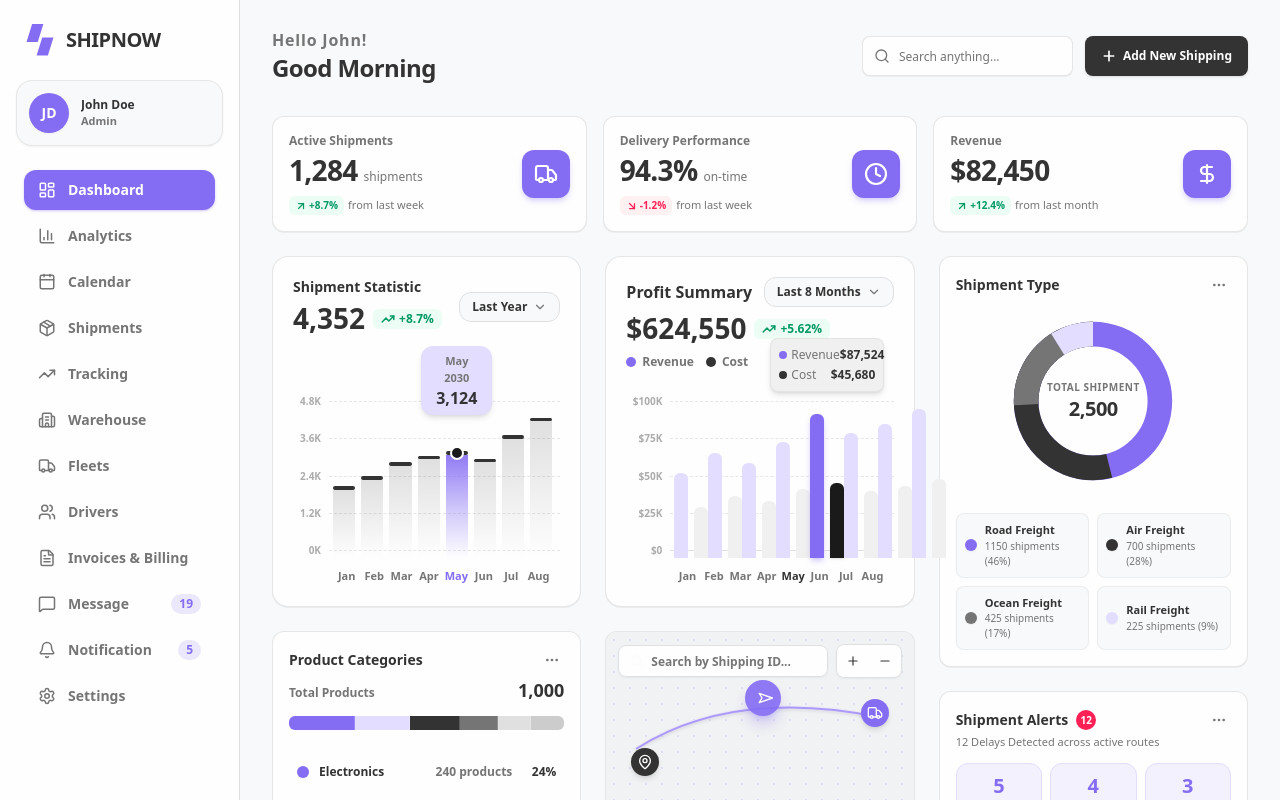
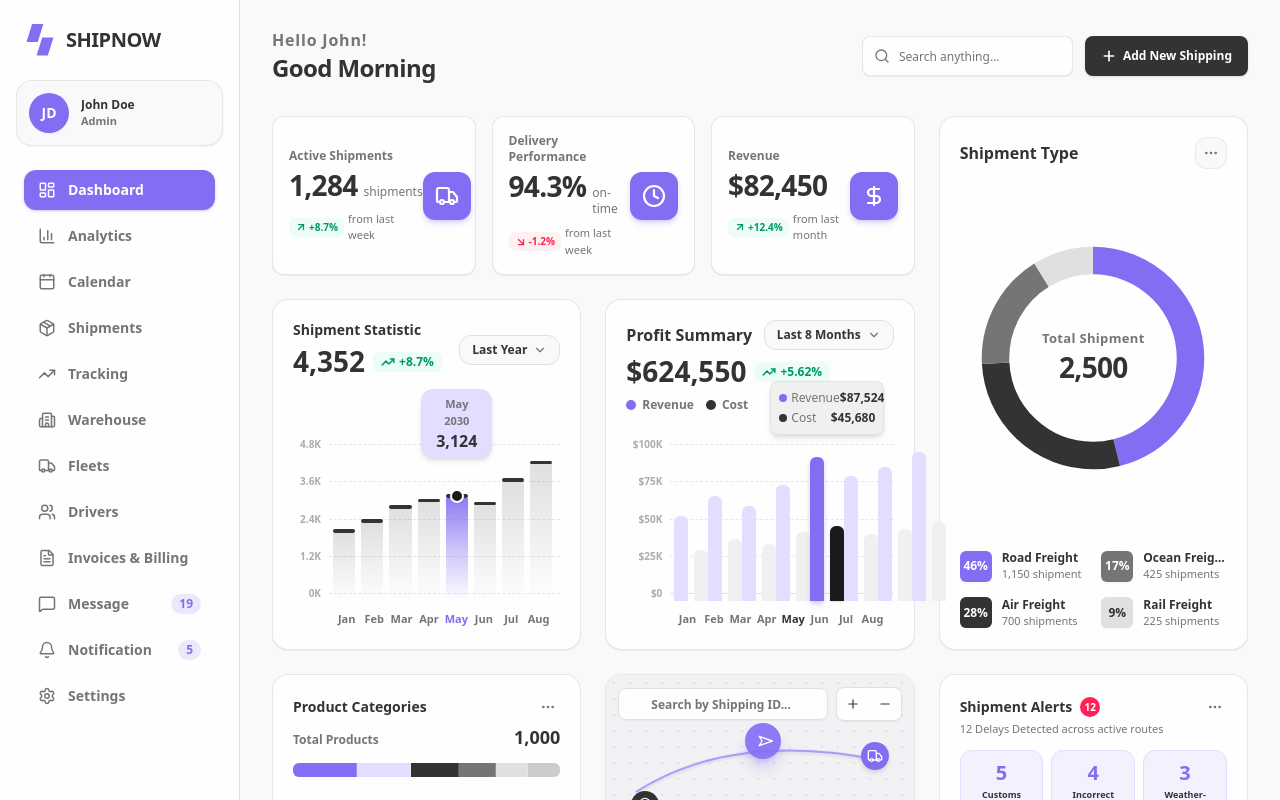
Before and after one commit to sadiq1020/ShipNow-frontend, a Next.js app: page /dashboard in a window 1280 px wide. Shown: the top 800 px of the page. Built offline with nearby package versions, Linux system fonts and the light colour scheme.

Commit message:
fix: dashboard page figures weight

```diff
--- a/src/app/(dashboard)/dashboard/page.tsx
+++ b/src/app/(dashboard)/dashboard/page.tsx
@@ -12,39 +12,46 @@ import {
 
 export default function DashboardPage() {
   return (
-    <div className="flex flex-col gap-6 w-full max-w-7xl mx-auto">
-      {/* 1. TOP OVERVIEW SUMMARY CARDS */}
-      <OverviewCards />
+    <div className="flex flex-col gap-6 w-full max-w-[1177px] mx-auto">
+      {/* 1. TOP BLOCK: Left (Overview KPI Cards + Charts) & Right (Shipment Type) */}
+      <div className="grid grid-cols-1 lg:grid-cols-12 gap-6 items-stretch">
+        {/* LEFT REGION (8 Cols): 3 Overview Cards + 2 Charts */}
+        <div className="lg:col-span-8 flex flex-col gap-6 justify-between">
+          {/* 3 Overview KPI Summary Cards */}
+          <OverviewCards />
 
-      {/* 2. MAIN DASHBOARD CONTENT GRID */}
-      {/*
-        DESKTOP (lg: 1024px+): 2-Column layout (Left 8 cols, Right 4 cols)
-        TABLET (md: 768px - 1023px): Optimized 2-Column responsive rows
-        MOBILE (< 768px): Single vertical column stack
-      */}
-      <div className="grid grid-cols-1 lg:grid-cols-12 gap-6 items-start">
-        {/* LEFT COLUMN IN DESKTOP (8 COLS) / FULL WIDTH IN TABLET/MOBILE */}
-        <div className="lg:col-span-8 flex flex-col gap-6 w-full">
-          {/* Charts Row */}
-          <div className="grid grid-cols-1 md:grid-cols-2 gap-6 w-full">
+          {/* Shipment Statistic & Profit Summary Side-by-Side */}
+          <div className="grid grid-cols-1 md:grid-cols-2 gap-6 flex-1">
             <ShipmentStatisticCard />
             <ProfitSummaryCard />
           </div>
+        </div>
 
-          {/* Categories & Route Map Row in Desktop; Responsive in Tablet */}
-          <div className="grid grid-cols-1 md:grid-cols-2 gap-6 w-full">
-            <ProductCategoriesCard />
-            <RouteMapCard />
-          </div>
+        {/* RIGHT REGION (4 Cols): Shipment Type Card (Tall Card Spanning Height) */}
+        <div className="lg:col-span-4 flex flex-col">
+          <ShipmentTypeCard />
+        </div>
+      </div>
 
-          {/* Recent Shipments Data Table */}
+      {/* 2. MIDDLE BLOCK: Product Categories (4 Cols) | Route Map (4 Cols) | Shipment Alerts (4 Cols) */}
+      <div className="grid grid-cols-1 lg:grid-cols-12 gap-6 items-stretch">
+        <div className="lg:col-span-4 flex flex-col">
+          <ProductCategoriesCard />
+        </div>
+        <div className="lg:col-span-4 flex flex-col">
+          <RouteMapCard />
+        </div>
+        <div className="lg:col-span-4 flex flex-col">
+          <ShipmentAlertsCard />
+        </div>
+      </div>
+
+      {/* 3. BOTTOM BLOCK: Recent Shipments Data Table (8 Cols) & Recent Activity Feed (4 Cols) */}
+      <div className="grid grid-cols-1 lg:grid-cols-12 gap-6 items-start">
+        <div className="lg:col-span-8">
           <RecentShipmentsTable />
         </div>
-
-        {/* RIGHT COLUMN IN DESKTOP (4 COLS) / RESPONSIVE GRID IN TABLET/MOBILE */}
-        <div className="lg:col-span-4 flex flex-col gap-6 w-full">
-          <ShipmentTypeCard />
-          <ShipmentAlertsCard />
+        <div className="lg:col-span-4">
           <RecentActivityCard />
         </div>
       </div>
--- a/src/components/dashboard/OverviewCards.tsx
+++ b/src/components/dashboard/OverviewCards.tsx
@@ -27,7 +27,7 @@ export function OverviewCards() {
                 {card.title}
               </span>
               <div className="flex items-baseline gap-1.5">
-                <span className="text-[28px] md:text-[24px] lg:text-[28px] leading-tight font-black text-[#333333] tracking-tight">
+                <span className="text-[28px] md:text-[24px] lg:text-[28px] leading-tight font-bold text-[#333333] tracking-tight">
                   {card.value}
                 </span>
                 {card.unit && (
--- a/src/components/dashboard/ProductCategoriesCard.tsx
+++ b/src/components/dashboard/ProductCategoriesCard.tsx
@@ -5,7 +5,7 @@ import { MoreHorizontal } from "lucide-react";
 
 export function ProductCategoriesCard() {
   return (
-    <div className="flex flex-col justify-between rounded-xl bg-[#FEFEFE] p-4 border border-[#E0E0E0]/80 shadow-2xs w-full">
+    <div className="flex flex-col justify-between rounded-2xl bg-[#FEFEFE] p-5 border border-[#E0E0E0]/80 shadow-2xs w-full h-full">
       {/* Header */}
       <div>
         <div className="flex items-center justify-between">
@@ -24,7 +24,7 @@ export function ProductCategoriesCard() {
           <span className="text-xs font-semibold text-[#757575]">
             Total Products
           </span>
-          <span className="text-lg font-black text-[#333333]">1,000</span>
+          <span className="text-lg font-bold text-[#333333]">1,000</span>
         </div>
 
         {/* Integrated Multi-Color Swatch Progress Bar */}
--- a/src/components/dashboard/ProfitSummaryCard.tsx
+++ b/src/components/dashboard/ProfitSummaryCard.tsx
@@ -30,7 +30,7 @@ export function ProfitSummaryCard() {
       {/* Second Row: Main Value, Badge & Legend */}
       <div className="flex flex-wrap items-center justify-between gap-2 mt-1 mb-4">
         <div className="flex items-center gap-2">
-          <span className="text-[28px] md:text-[24px] lg:text-[28px] leading-tight font-black text-[#333333]">
+          <span className="text-[28px] md:text-[24px] lg:text-[28px] leading-tight font-bold text-[#333333]">
             $624,550
           </span>
           <span className="flex items-center rounded-md bg-emerald-50 px-2 py-0.5 text-xs font-bold text-emerald-600">
--- a/src/components/dashboard/RouteMapCard.tsx
+++ b/src/components/dashboard/RouteMapCard.tsx
@@ -7,7 +7,7 @@ export function RouteMapCard() {
   const [shippingId, setShippingId] = useState("");
 
   return (
-    <div className="relative flex flex-col justify-between overflow-hidden rounded-xl bg-[#FEFEFE] border border-[#E0E0E0]/80 shadow-2xs w-full min-h-[300px]">
+    <div className="relative flex flex-col justify-between overflow-hidden rounded-2xl bg-[#FEFEFE] border border-[#E0E0E0]/80 shadow-2xs w-full min-h-[300px] h-full">
       {/* Map Header Controls */}
       <div className="absolute top-3 left-3 right-3 z-10 flex items-center justify-between gap-2">
         <div className="relative flex-1 max-w-xs">
--- a/src/components/dashboard/ShipmentAlertsCard.tsx
+++ b/src/components/dashboard/ShipmentAlertsCard.tsx
@@ -5,7 +5,7 @@ import { AlertTriangle, ArrowUpRight, MoreHorizontal, MapPin, CloudRain, FileWar
 
 export function ShipmentAlertsCard() {
   return (
-    <div className="flex flex-col justify-between rounded-xl bg-[#FEFEFE] p-4 border border-[#E0E0E0]/80 shadow-2xs w-full">
+    <div className="flex flex-col justify-between rounded-2xl bg-[#FEFEFE] p-5 border border-[#E0E0E0]/80 shadow-2xs w-full h-full">
       {/* Header */}
       <div>
         <div className="flex items-center justify-between">
@@ -35,7 +35,7 @@ export function ShipmentAlertsCard() {
               key={item.title}
               className="flex flex-col items-center justify-center rounded-xl bg-[#E3DDFF]/40 p-2 text-center border border-[#E3DDFF]"
             >
-              <span className="text-xl font-black text-[#856DF3]">
+              <span className="text-xl font-bold text-[#856DF3]">
                 {item.count}
               </span>
               <span className="text-[9px] font-bold text-[#333333] leading-tight mt-0.5 line-clamp-2">
--- a/src/components/dashboard/ShipmentStatisticCard.tsx
+++ b/src/components/dashboard/ShipmentStatisticCard.tsx
@@ -18,7 +18,7 @@ export function ShipmentStatisticCard() {
             Shipment Statistic
           </h3>
           <div className="flex items-center gap-2 mt-1">
-            <span className="text-[28px] md:text-[24px] lg:text-[28px] leading-tight font-black text-[#333333]">
+            <span className="text-[28px] md:text-[24px] lg:text-[28px] leading-tight font-bold text-[#333333]">
               4,352
             </span>
             <span className="flex items-center rounded-md bg-emerald-50 px-2 py-0.5 text-xs font-bold text-emerald-600">
--- a/src/components/dashboard/ShipmentTypeCard.tsx
+++ b/src/components/dashboard/ShipmentTypeCard.tsx
@@ -1,105 +1,138 @@
 "use client";
 
-import { shipmentTypeDistribution } from "@/data/dashboard";
 import { MoreHorizontal } from "lucide-react";
 
 export function ShipmentTypeCard() {
+  const shipmentTypes = [
+    {
+      name: "Road Freight",
+      count: "1,150 shipment",
+      percentage: "46%",
+      bgColor: "bg-[#856DF3]",
+      textColor: "text-white",
+    },
+    {
+      name: "Ocean Freight",
+      count: "425 shipments",
+      percentage: "17%",
+      bgColor: "bg-[#757575]",
+      textColor: "text-white",
+    },
+    {
+      name: "Air Freight",
+      count: "700 shipments",
+      percentage: "28%",
+      bgColor: "bg-[#333333]",
+      textColor: "text-white",
+    },
+    {
+      name: "Rail Freight",
+      count: "225 shipments",
+      percentage: "9%",
+      bgColor: "bg-[#E0E0E0]",
+      textColor: "text-[#333333]",
+    },
+  ];
+
   return (
-    <div className="flex flex-col justify-between rounded-xl bg-[#FEFEFE] p-4 border border-[#E0E0E0]/80 shadow-2xs w-full">
+    <div className="flex flex-col justify-between rounded-2xl bg-[#FEFEFE] p-5 border border-[#E0E0E0]/80 shadow-2xs w-full h-full">
       {/* Card Header */}
       <div className="flex items-center justify-between">
-        <h3 className="text-sm font-extrabold text-[#333333]">
+        <h3 className="text-base font-extrabold text-[#333333]">
           Shipment Type
         </h3>
         <button
           type="button"
-          className="rounded-lg p-1 text-[#757575] hover:bg-[#F0F0F0] hover:text-[#333333] transition"
+          className="flex h-8 w-8 items-center justify-center rounded-xl bg-[#F8F9FB] border border-[#E0E0E0]/60 text-[#757575] hover:text-[#333333] hover:bg-[#F0F0F0] transition"
         >
           <MoreHorizontal className="h-4 w-4" />
         </button>
       </div>
 
-      {/* Donut Chart Graphics */}
-      <div className="relative my-4 flex items-center justify-center">
-        <svg className="h-44 w-44 -rotate-90" viewBox="0 0 100 100">
-          {/* Road Freight: 46% */}
+      {/* Large Donut Chart Graphics Container (Fills card width up to max-w-[250px]) */}
+      <div className="flex-1 flex flex-col justify-center my-3 sm:my-5">
+        <div className="relative w-full max-w-[250px] aspect-square mx-auto flex items-center justify-center">
+          <svg className="w-full h-full -rotate-90" viewBox="0 0 100 100">
+            {/* Road Freight: 46% (#856DF3) */}
             <circle
               cx="50"
               cy="50"
-            r="38"
+              r="39"
               fill="transparent"
               stroke="#856DF3"
-            strokeWidth="14"
-            strokeDasharray="238.76"
+              strokeWidth="11"
+              strokeDasharray="112.72 132.33"
               strokeDashoffset="0"
-            className="transition-all duration-500 hover:opacity-85"
+              className="transition-all duration-500 hover:opacity-90"
             />
-          {/* Air Freight: 28% */}
+            {/* Air Freight: 28% (#333333) */}
             <circle
               cx="50"
               cy="50"
-            r="38"
+              r="39"
               fill="transparent"
               stroke="#333333"
-            strokeWidth="14"
-            strokeDasharray="238.76"
-            strokeDashoffset="-109.83"
-            className="transition-all duration-500 hover:opacity-85"
+              strokeWidth="11"
+              strokeDasharray="68.61 176.44"
+              strokeDashoffset="-112.72"
+              className="transition-all duration-500 hover:opacity-90"
             />
-          {/* Ocean Freight: 17% */}
+            {/* Ocean Freight: 17% (#757575) */}
             <circle
               cx="50"
               cy="50"
-            r="38"
+              r="39"
               fill="transparent"
               stroke="#757575"
-            strokeWidth="14"
-            strokeDasharray="238.76"
-            strokeDashoffset="-176.68"
-            className="transition-all duration-500 hover:opacity-85"
+              strokeWidth="11"
+              strokeDasharray="41.66 203.39"
+              strokeDashoffset="-181.33"
+              className="transition-all duration-500 hover:opacity-90"
             />
-          {/* Rail Freight: 9% */}
+            {/* Rail Freight: 9% (#E0E0E0) */}
             <circle
               cx="50"
               cy="50"
-            r="38"
+              r="39"
               fill="transparent"
-            stroke="#E3DDFF"
-            strokeWidth="14"
-            strokeDasharray="238.76"
-            strokeDashoffset="-217.27"
-            className="transition-all duration-500 hover:opacity-85"
+              stroke="#E0E0E0"
+              strokeWidth="11"
+              strokeDasharray="22.05 223.00"
+              strokeDashoffset="-222.99"
+              className="transition-all duration-500 hover:opacity-90"
             />
           </svg>
 
           {/* Center Text */}
           <div className="absolute inset-0 flex flex-col items-center justify-center text-center pointer-events-none">
-          <span className="text-[10px] font-semibold text-[#757575] uppercase tracking-wider">
+            <span className="text-xs sm:text-[13px] font-semibold text-[#757575] tracking-wide">
               Total Shipment
             </span>
-          <span className="text-xl font-black text-[#333333] tracking-tight">
+            <span className="text-2xl sm:text-[28px] font-bold text-[#333333] tracking-tight leading-tight mt-0.5">
               2,500
             </span>
           </div>
         </div>
+      </div>
 
-      {/* Legend Grid */}
-      <div className="grid grid-cols-2 gap-2 mt-2">
-        {shipmentTypeDistribution.map((item) => (
+      {/* Legend Items (2x2 Grid with Figma Percentage Badges) */}
+      <div className="grid grid-cols-2 gap-x-4 gap-y-3.5 pt-1">
+        {shipmentTypes.map((item) => (
+          <div key={item.name} className="flex items-center gap-2.5">
+            {/* Percentage Badge Box (32px x 31px, radius 6px) */}
             <div
-            key={item.name}
-            className="flex items-center gap-2 rounded-lg bg-[#F8F9FB] p-2 border border-[#E0E0E0]/50"
+              className={`w-[32px] h-[31px] rounded-[6px] ${item.bgColor} ${item.textColor} flex items-center justify-center text-xs font-bold shrink-0 shadow-xs`}
             >
-            <span
-              className="h-3 w-3 rounded-md shrink-0 shadow-xs"
-              style={{ backgroundColor: item.color }}
-            />
+              {item.percentage}
+            </div>
+
+            {/* Title & Count */}
             <div className="flex flex-col min-w-0">
-              <span className="truncate text-[11px] font-bold text-[#333333]">
+              <span className="truncate text-xs font-bold text-[#333333]">
                 {item.name}
               </span>
-              <span className="text-[10px] font-medium text-[#757575]">
-                {item.count} shipments ({item.percentage}%)
+              <span className="truncate text-[11px] font-medium text-[#757575]">
+                {item.count}
               </span>
             </div>
           </div>
```
Lines whose indentation alone changed are shown as unchanged.
